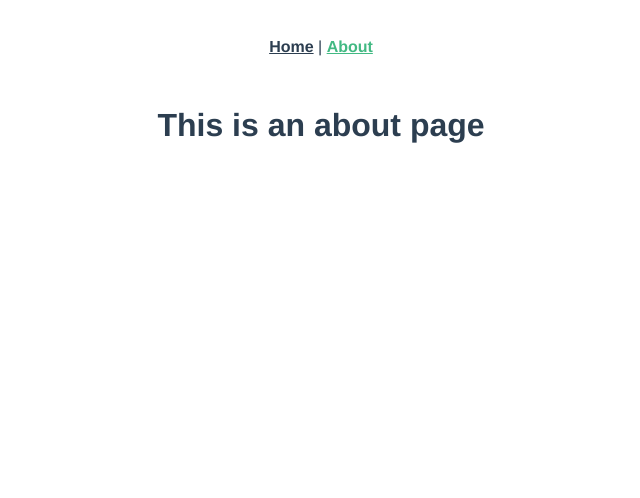
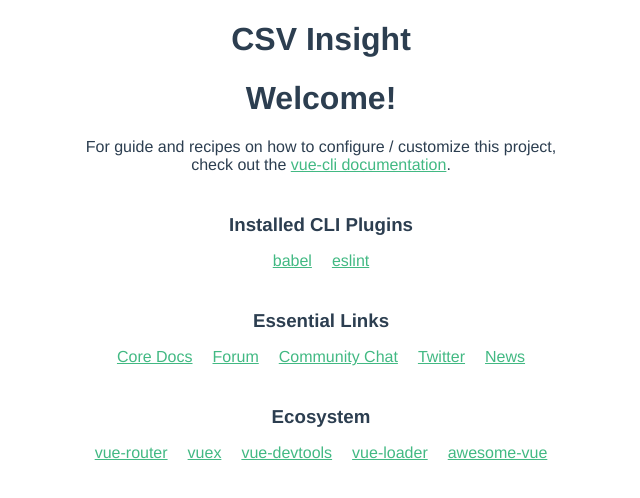
Before and after one commit to travishorn/nko2018-csvinsight, a Vue app: page /about in a window 1280 px wide. Shown: the top 498 px of the page, without its empty margins (319-959 px from the left). Built offline with nearby package versions, Linux system fonts and the light colour scheme.

Commit message:
Remove Vue Router

```diff
--- a/package.json
+++ b/package.json
@@ -9,7 +9,6 @@
   },
   "dependencies": {
     "vue": "^2.5.17",
-    "vue-router": "^3.0.1",
     "vuex": "^3.0.1"
   },
   "devDependencies": {
--- a/src/App.vue
+++ b/src/App.vue
@@ -1,12 +1,20 @@
 <template>
   <div id="app">
-    <div id="nav">
-      <router-link to="/">Home</router-link> |
-      <router-link to="/about">About</router-link>
-    </div>
-    <router-view/>
+    <h1>CSV Insight</h1>
+    <HelloWorld msg="Welcome!" />
   </div>
 </template>
+
+<script>
+import HelloWorld from './components/HelloWorld.vue';
+
+export default {
+  name: 'App',
+  components: {
+    HelloWorld,
+  },
+};
+</script>
 
 <style>
 #app {
--- a/src/main.js
+++ b/src/main.js
@@ -1,12 +1,10 @@
 import Vue from 'vue';
 import App from './App.vue';
-import router from './router';
 import store from './store';
 
 Vue.config.productionTip = false;
 
 new Vue({
-  router,
   store,
   render: h => h(App),
 }).$mount('#app');
--- a/src/views/About.vue
+++ /dev/null
@@ -1,5 +0,0 @@
-<template>
-  <div class="about">
-    <h1>This is an about page</h1>
-  </div>
-</template>
--- a/src/views/Home.vue
+++ /dev/null
@@ -1,18 +0,0 @@
-<template>
-  <div class="home">
-    <img alt="Vue logo" src="../assets/logo.png">
-    <HelloWorld msg="Welcome to Your Vue.js App"/>
-  </div>
-</template>
-
-<script>
-// @ is an alias to /src
-import HelloWorld from '@/components/HelloWorld.vue';
-
-export default {
-  name: 'home',
-  components: {
-    HelloWorld,
-  },
-};
-</script>
```
Also changed, not shown: 2 other files (tests, documents, lock files or other folders).
